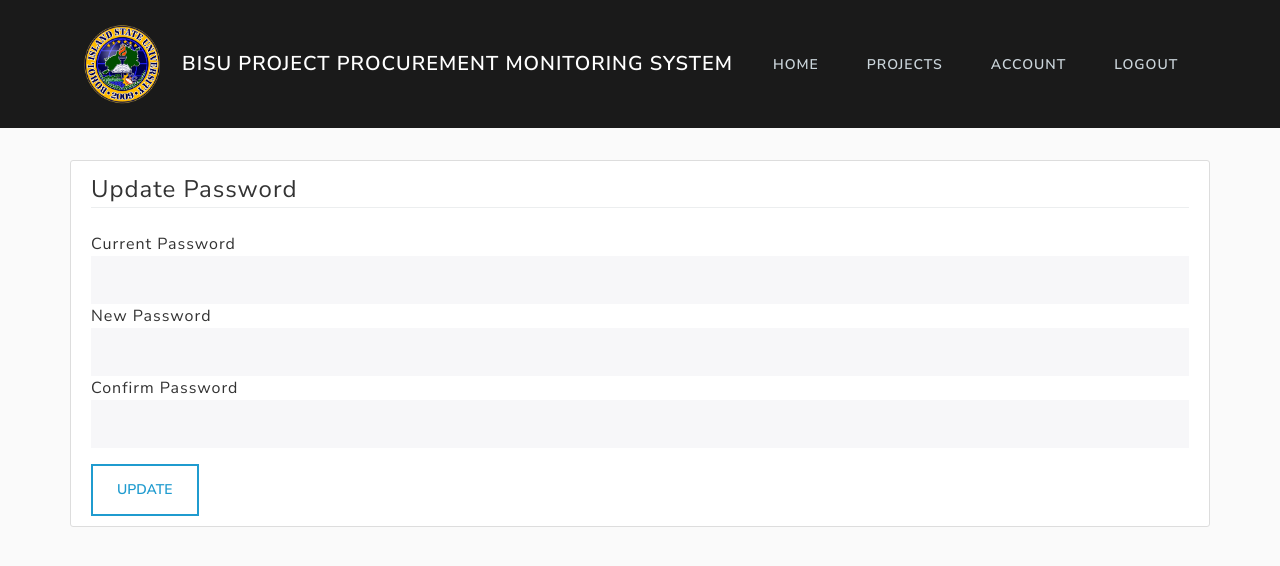
After one commit to DummyC/PPMS-Flask, a Flask app: page /update_password in a window 1280 px wide. The commit adds this page. Shown: the top 566 px of the page. Run offline with Flask 3, Linux system fonts and the light colour scheme; the visitor is signed in with stand-in values (Sample User, id 1).

Commit message:
Implement password update for users

```diff
--- a/app/templates/base.html
+++ b/app/templates/base.html
@@ -63,6 +63,7 @@
               {% block body %}{% endblock %}
           </div>
         </main>
+        {% block table %}{% endblock %}
 
 
         <!-- Option 1: Bootstrap Bundle with Popper -->
--- /dev/null
+++ b/app/templates/update_password.html
@@ -0,0 +1,59 @@
+{% extends 'base.html' %}
+
+{% block head %}
+{% endblock %}
+
+{% block body %}
+<div class="content-section">
+
+    <form action="" method="POST">
+        {{ form.hidden_tag() }}
+        <fieldset class="form-group">
+            <legend class="border-bottom mb-4">Update Password</legend>
+            <div class="form-group">
+                {{ form.current_password.label(class="form-control-label") }}
+                {% if form.current_password.errors %}
+                    {{ form.current_password(class="form-control form-control-md is-invalid")}}
+                    <div class="invalid-feedback">
+                        {% for error in form.current_password.errors %}
+                            <span>{{ error }}</span>
+                        {% endfor %}
+                    </div>
+                {% else %}
+                    {{ form.current_password(class="form-control form-control-md") }}
+                {% endif %}
+            </div>
+            <div class="form-group">
+                {{ form.new_password.label(class="form-control-label") }}
+                {% if form.new_password.errors %}
+                    {{ form.new_password(class="form-control form-control-md is-invalid")}}
+                    <div class="invalid-feedback">
+                        {% for error in form.new_password.errors %}
+                            <span>{{ error }}</span>
+                        {% endfor %}
+                    </div>
+                {% else %}
+                    {{ form.new_password(class="form-control form-control-md") }}
+                {% endif %}
+            </div>
+            <div class="form-group">
+                {{ form.password_confirmation.label(class="form-control-label") }}
+                {% if form.password_confirmation.errors %}
+                    {{ form.password_confirmation(class="form-control form-control-md is-invalid")}}
+                    <div class="invalid-feedback">
+                        {% for error in form.password_confirmation.errors %}
+                            <span>{{ error }}</span>
+                        {% endfor %}
+                    </div>
+                {% else %}
+                    {{ form.password_confirmation(class="form-control form-control-md") }}
+                {% endif %}
+            </div>
+        </fieldset>
+        <div class="form-group mt-3">
+            {{ form.submit(class="btn btn-outline-info") }}
+        </div>
+    </form>
+</div>
+
+{% endblock %}
--- a/app/users/forms.py
+++ b/app/users/forms.py
@@ -36,26 +36,11 @@ class UpdateAccountForm(FlaskForm):
     department = StringField('Department Name', validators=[DataRequired(), Length(min=5, max=50)])
     email = StringField('Email Address', validators=[DataRequired(), Length(min=5, max=100), Email()])
 
+    password = PasswordField('Password', validators=[DataRequired()])
+
     submit = SubmitField('Update')
 
-    def validate_first_name(self, first_name):
-        if first_name.data != current_user.first_name:
-            user = User.query.filter_by(first_name=first_name.data).first()
-            if user:
-                raise ValidationError('Email already exists in the database')
 
-    def validate_last_name(self, last_name):
-        if last_name.data != current_user.last_name:
-            user = User.query.filter_by(last_name=last_name.data).first()
-            if user:
-                raise ValidationError('Email already exists in the database')
-
-    def validate_depart(self, department):
-        if department.data != current_user.department:
-            user = User.query.filter_by(department=department.data).first()
-
-            if user:
-                raise ValidationError('Email already exists in the database')
 
     def validate_email(self, email):
         if email.data != current_user.email:
@@ -63,6 +48,13 @@ class UpdateAccountForm(FlaskForm):
 
             if user:
                 raise ValidationError('Email already exists in the database')
+
+class UpdatePasswordForm(FlaskForm):
+    current_password = PasswordField('Current Password', validators=[DataRequired()])
+    new_password = PasswordField('New Password', validators=[DataRequired()])
+    password_confirmation = PasswordField('Confirm Password', validators=[DataRequired(), EqualTo('new_password')])
+
+    submit = SubmitField('Update')
 
 class RequestResetForm(FlaskForm):
     email = StringField('Email Address', validators=[DataRequired(), Length(min=5, max=100), Email()])
@@ -74,7 +66,7 @@ class RequestResetForm(FlaskForm):
             raise ValidationError('Email does not exist in the database')
 
 class PasswordResetForm(FlaskForm):
-    password = PasswordField('Password', validators=[DataRequired()])
+    password = PasswordField('New Password', validators=[DataRequired()])
     password_confirmation = PasswordField('Confirm Password', validators=[DataRequired(), EqualTo('password')])
 
     submit = SubmitField('Reset Password')
--- a/app/users/routes.py
+++ b/app/users/routes.py
@@ -2,7 +2,7 @@ from flask import render_template, url_for, flash, redirect, request, Blueprint
 from flask_login import login_user, current_user, logout_user, login_required
 from app import db, bcrypt
 from app.models import User, Project
-from app.users.forms import RegistrationForm, LoginForm, UpdateAccountForm, RequestResetForm, PasswordResetForm
+from app.users.forms import RegistrationForm, LoginForm, UpdateAccountForm, RequestResetForm, PasswordResetForm, UpdatePasswordForm
 from app.users.utils import send_reset_email
 
 users = Blueprint('users', __name__)
@@ -58,10 +58,11 @@ def logout():
 def account():
     form = UpdateAccountForm()
     if form.validate_on_submit():
-        current_user.first_name = form.first_name.data
-        current_user.last_name = form.last_name.data
-        current_user.department = form.department.data
-        current_user.email = form.email.data
+        if bcrypt.check_password_hash(current_user.password, form.password.data):
+            current_user.first_name = form.first_name.data
+            current_user.last_name = form.last_name.data
+            current_user.department = form.department.data
+            current_user.email = form.email.data
 
         try:
             db.session.commit()
@@ -76,6 +77,24 @@ def account():
         form.department.data = current_user.department
         form.email.data = current_user.email
     return render_template('account.html', title='Account', form=form)
+
+@users.route('/update_password', methods=['GET', 'POST'])
+@login_required
+def update_password():
+    form = UpdatePasswordForm();
+    if form.validate_on_submit():
+        if bcrypt.check_password_hash(current_user.password, form.current_password.data):
+            new_hashed_password = bcrypt.generate_password_hash(form.new_password.data).decode('utf-8')
+            current_user.password = new_hashed_password
+
+        try:
+            db.session.commit()
+            logout_user()
+            flash('Account password updated successfully, please login again', 'success')
+            return redirect(url_for('users.login'))
+        except:
+            flash('Error updating account password', 'danger')
+    return render_template('update_password.html', title='Update Password', form=form)
 
 @users.route('/reset_password', methods=['GET', 'POST'])
 def reset_request():
```
Also changed, not shown: app/templates/account.html (+18 -5 lines), app/templates/index.html (+8 -8 lines).
